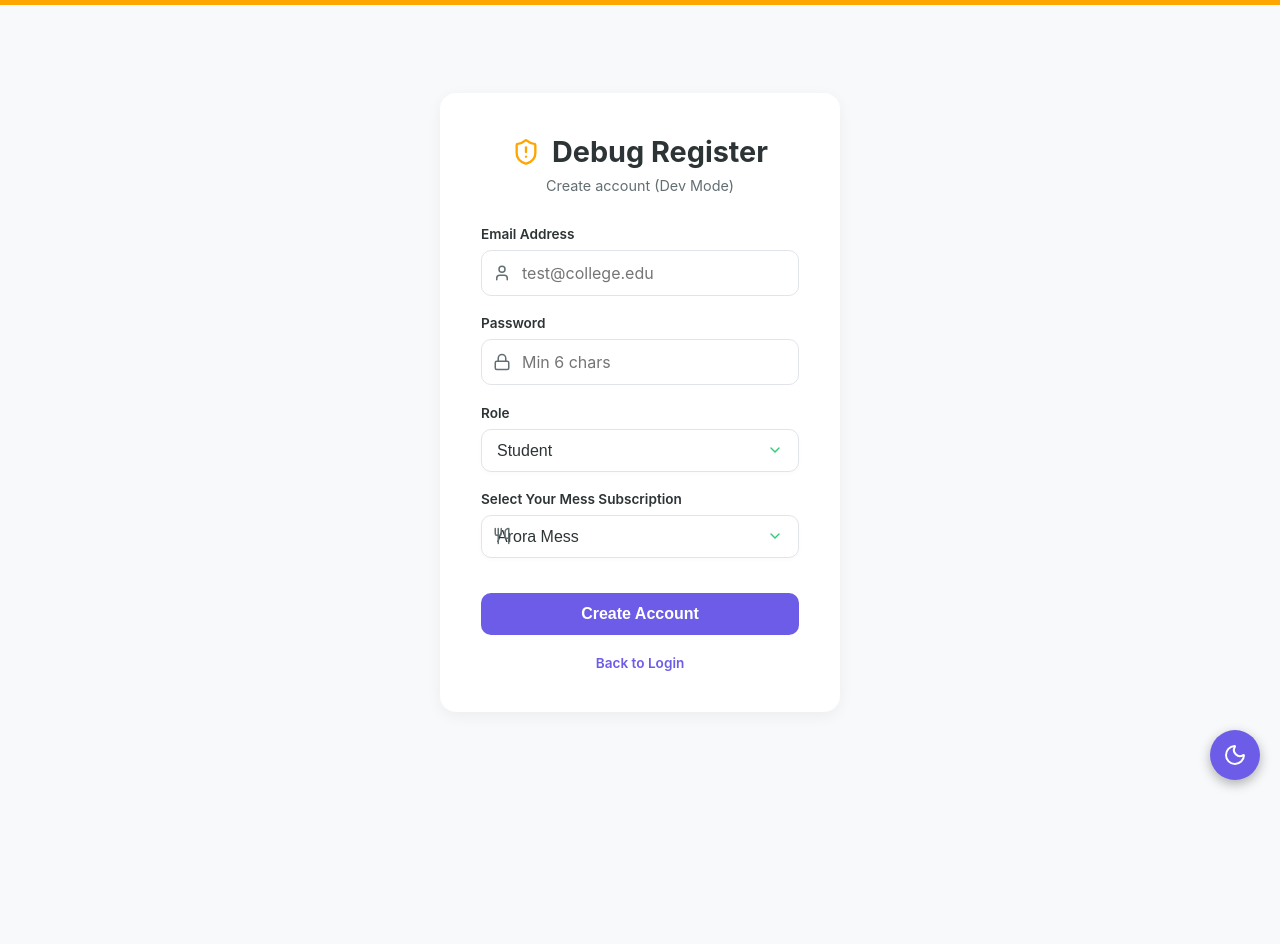
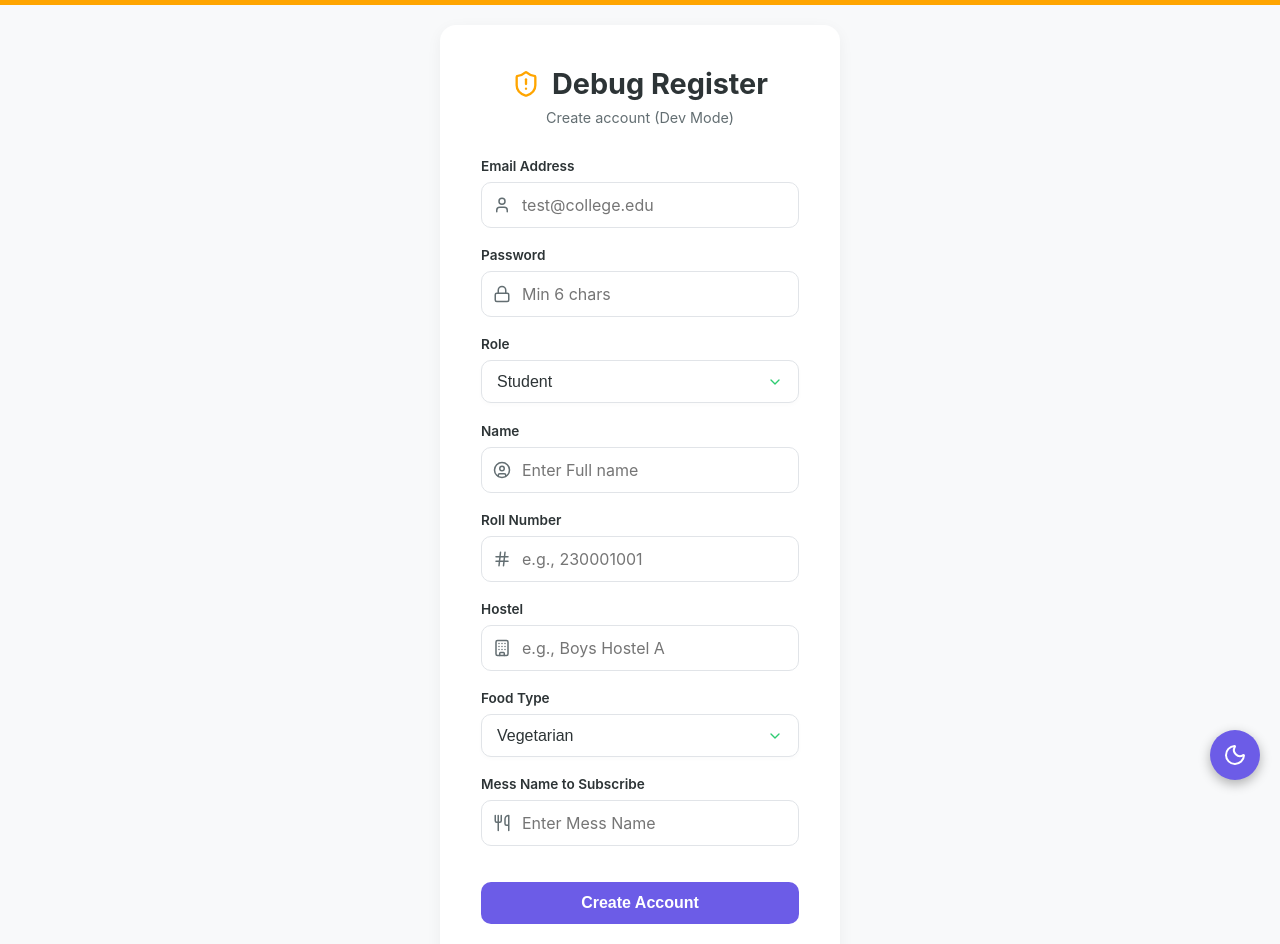
Before and after one commit to arunavsameer/Food_Waste_Management_System, a React (Vite) app: page /register in a window 1280 px wide. Shown: the top 944 px of the page. Before the commit the page ends 800 px from the top, so only its background shows below. Built offline with nearby package versions, Linux system fonts and the light colour scheme; no server answers.

Commit message:
fixed register page

```diff
--- a/src/pages/Login/Register.jsx
+++ b/src/pages/Login/Register.jsx
@@ -1,7 +1,10 @@
 import React, { useState } from 'react';
 import { supabase } from '../../lib/supabase';
 import { Link, useNavigate } from 'react-router-dom';
-import { User, Lock, Loader2, Utensils, ShieldAlert } from 'lucide-react';
+import {
+  User, Lock, Loader2, Utensils, ShieldAlert,
+  Hash, Phone, Building, UserCircle
+} from 'lucide-react';
 import './Login.css';
 
 const Register = () => {
@@ -11,12 +14,40 @@ const Register = () => {
     email: '',
     password: '',
     role: 'student',
-    mess_name: 'Arora' // Default for students
+    mess_name: '',
+
+    // Student specific fields
+    name: '',
+    roll_no: '',
+    hostel: '',
+    food_type: 'Veg',
+
+    // Caterer specific fields
+    manager_name: '',
+    phone_no: ''
   });
   const [error, setError] = useState('');
 
   const handleChange = (e) => {
     setFormData({ ...formData, [e.target.name]: e.target.value });
+  };
+
+  // Helper to fetch caterer_id based on the typed mess_name
+  const fetchCatererId = async (messName) => {
+    try {
+      // Assuming 'name' in caterers table is unique enough for this lookup
+      const { data, error } = await supabase
+        .from('caterers')
+        .select('caterer_id')
+        .eq('name', messName)
+        .single();
+
+      if (error) throw error;
+      return data?.caterer_id || null;
+    } catch (err) {
+      console.warn(`Could not find caterer_id for mess: ${messName}`, err.message);
+      return null;
+    }
   };
 
   const handleRegister = async (e) => {
@@ -25,6 +56,7 @@ const Register = () => {
     setError('');
 
     try {
+      // 1. Sign up the user in Supabase Auth
       const { data: authData, error: authError } = await supabase.auth.signUp({
         email: formData.email,
         password: formData.password,
@@ -33,26 +65,60 @@ const Register = () => {
       if (authError) throw authError;
 
       if (authData.user) {
-        // Insert Profile with the selected MESS NAME
+        const userId = authData.user.id;
+
+        // 2. Insert into the main Profiles table
         const { error: profileError } = await supabase
           .from('profiles')
           .insert([
             {
-              id: authData.user.id,
+              id: userId,
               role: formData.role,
-              // Both Students and Caterers now need a mess_name
-              mess_name: formData.mess_name,
+              mess_name: formData.role === 'admin' ? null : formData.mess_name,
               email: formData.email
             }
           ]);
 
         if (profileError) throw profileError;
 
-        alert('Account created! Please log in.');
+        // 3. Conditionally insert into Students or Caterers table
+        if (formData.role === 'student') {
+          // Fetch the foreign key UUID for the typed mess name
+          const catererId = await fetchCatererId(formData.mess_name);
+
+          const { error: studentError } = await supabase
+            .from('students')
+            .insert([
+              {
+                id: userId,
+                roll_no: formData.roll_no,
+                name: formData.name,
+                hostel: formData.hostel,
+                food_type: formData.food_type,
+                caterer_id: catererId // Inserts UUID if found, or null if not (ensure column is nullable)
+              }
+            ]);
+          if (studentError) throw studentError;
+        }
+        else if (formData.role === 'caterer') {
+          const { error: catererError } = await supabase
+            .from('caterers')
+            .insert([
+              {
+                caterer_id: userId,
+                name: formData.mess_name,
+                manager_name: formData.manager_name,
+                phone_no: formData.phone_no
+              }
+            ]);
+          if (catererError) throw catererError;
+        }
+
+        alert('Account created successfully! Please log in.');
         navigate('/');
       }
     } catch (err) {
-      setError(err.message);
+      setError(err.message || 'An error occurred during registration.');
     } finally {
       setLoading(false);
     }
@@ -68,6 +134,7 @@ const Register = () => {
         <p className="welcome-text">Create account (Dev Mode)</p>
 
         <form onSubmit={handleRegister} className="login-form">
+          {/* Base Auth Fields */}
           <div className="input-group">
             <label>Email Address</label>
             <div className="input-wrapper">
@@ -95,17 +162,82 @@ const Register = () => {
             </div>
           </div>
 
-          {/* Show Mess Selection for BOTH Students and Caterers */}
+          {/* ----- STUDENT SPECIFIC FIELDS ----- */}
+          {formData.role === 'student' && (
+            <>
+              <div className="input-group">
+                <label>Name</label>
+                <div className="input-wrapper">
+                  <UserCircle size={18} className="input-icon" />
+                  <input type="text" name="name" placeholder="Enter Full name" value={formData.name} onChange={handleChange} required />
+                </div>
+              </div>
+
+              <div className="input-group">
+                <label>Roll Number</label>
+                <div className="input-wrapper">
+                  <Hash size={18} className="input-icon" />
+                  <input type="text" name="roll_no" placeholder="e.g., 230001001" value={formData.roll_no} onChange={handleChange} required />
+                </div>
+              </div>
+
+              <div className="input-group">
+                <label>Hostel</label>
+                <div className="input-wrapper">
+                  <Building size={18} className="input-icon" />
+                  <input type="text" name="hostel" placeholder="e.g., Boys Hostel A" value={formData.hostel} onChange={handleChange} required />
+                </div>
+              </div>
+
+              <div className="input-group">
+                <label>Food Type</label>
+                <div className="input-wrapper">
+                  <select name="food_type" value={formData.food_type} onChange={handleChange} className="styled-select">
+                    <option value="Veg">Vegetarian</option>
+                    <option value="Non-Veg">Non-Vegetarian</option>
+                    <option value="Vegan">Jain</option>
+                  </select>
+                </div>
+              </div>
+            </>
+          )}
+
+          {/* ----- CATERER SPECIFIC FIELDS ----- */}
+          {formData.role === 'caterer' && (
+            <>
+              <div className="input-group">
+                <label>Manager Name</label>
+                <div className="input-wrapper">
+                  <UserCircle size={18} className="input-icon" />
+                  <input type="text" name="manager_name" placeholder="Manager's Full Name" value={formData.manager_name} onChange={handleChange} required />
+                </div>
+              </div>
+
+              <div className="input-group">
+                <label>Phone Number</label>
+                <div className="input-wrapper">
+                  <Phone size={18} className="input-icon" />
+                  <input type="text" name="phone_no" placeholder="e.g., +91 9876543210" value={formData.phone_no} onChange={handleChange} required />
+                </div>
+              </div>
+            </>
+          )}
+
+          {/* ----- SHARED MESS NAME FIELD (Text Input) ----- */}
           {(formData.role === 'student' || formData.role === 'caterer') && (
             <div className="input-group">
-              <label>{formData.role === 'student' ? 'Select Your Mess Subscription' : 'Mess Name'}</label>
+              <label>{formData.role === 'student' ? 'Mess Name to Subscribe' : 'Your Mess Name'}</label>
               <div className="input-wrapper">
                 <Utensils size={18} className="input-icon" />
-                <select name="mess_name" value={formData.mess_name} onChange={handleChange} className="styled-select">
-                  <option value="Arora">Arora Mess</option>
-                  <option value="Sheela">Sheela Mess</option>
-                  <option value="Food Sutra">Food Sutra</option>
-                </select>
+                <input
+                  type="text"
+                  name="mess_name"
+                  placeholder="Enter Mess Name"
+                  value={formData.mess_name}
+                  onChange={handleChange}
+                  maxLength={100}
+                  required
+                />
               </div>
             </div>
           )}
```
